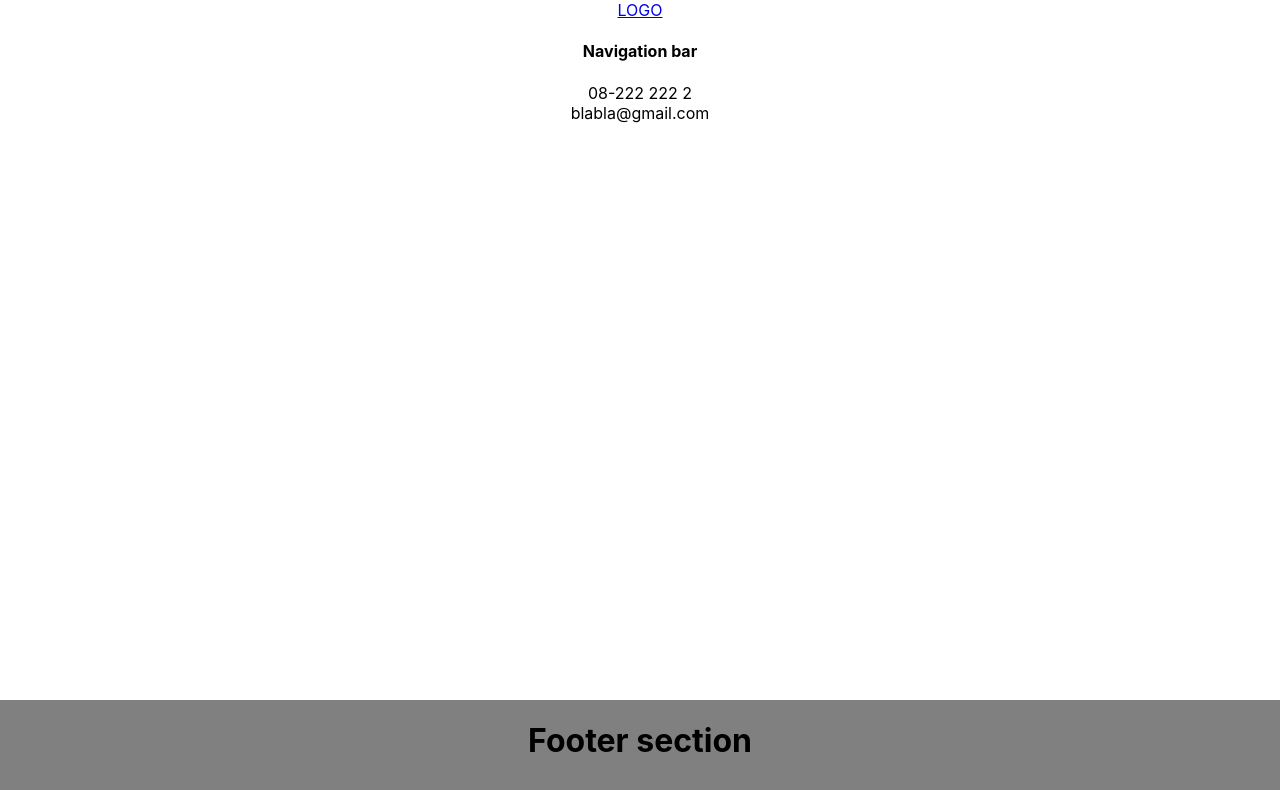
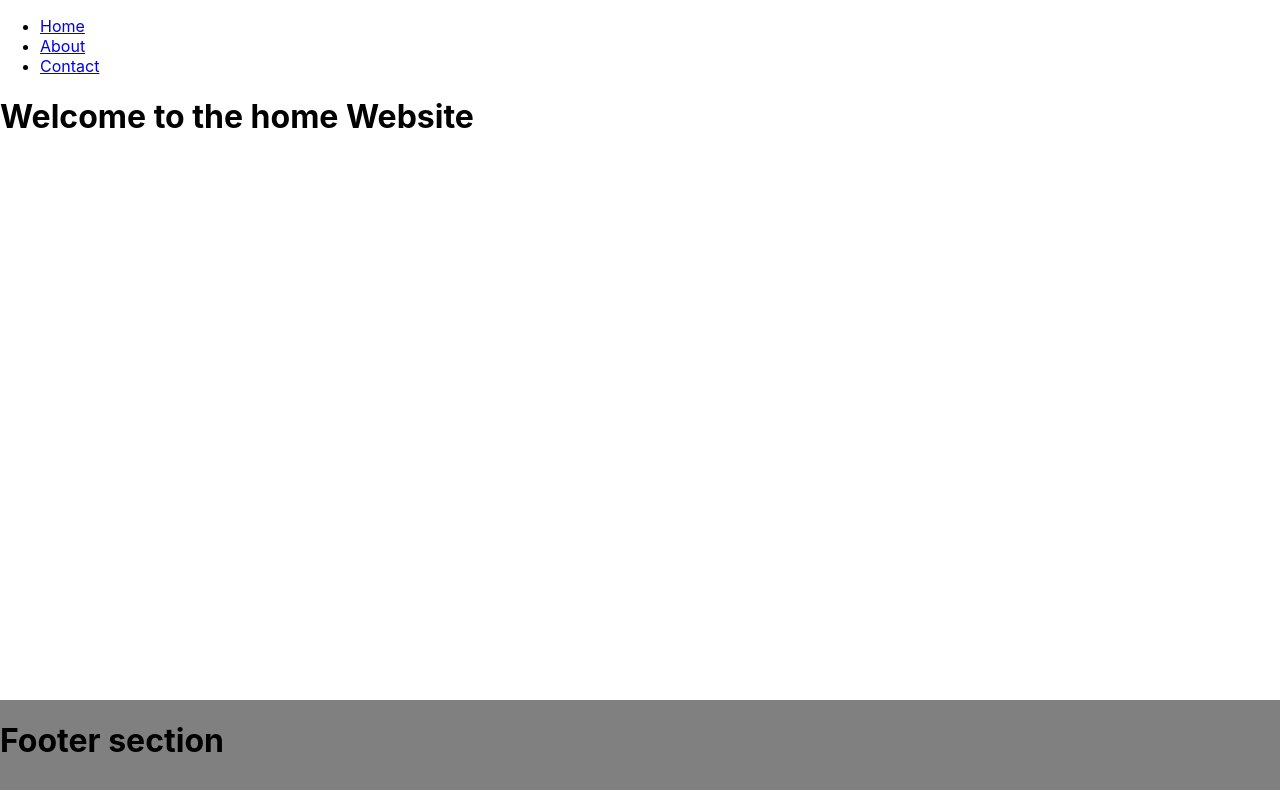
Before and after one commit to sararazm/FirstWebAplicationReact, a React (Create React App) app: page / in a window 1280 px wide. Shown: the top 790 px of the page. Built offline with nearby package versions, Linux system fonts and the light colour scheme.

Commit message:
All pages routed

```diff
--- a/package.json
+++ b/package.json
@@ -6,8 +6,10 @@
     "@testing-library/jest-dom": "^5.16.2",
     "@testing-library/react": "^12.1.3",
     "@testing-library/user-event": "^13.5.0",
+    "express": "^4.17.3",
     "react": "^17.0.2",
     "react-dom": "^17.0.2",
+    "react-router-dom": "^6.2.2",
     "react-scripts": "5.0.0",
     "web-vitals": "^2.1.4"
   },
--- a/src/App.js
+++ b/src/App.js
@@ -1,18 +1,31 @@
-import logo from './logo.svg';
 import './App.css';
 import Home from './components/Pages/home/Home';
 import About from './components/Pages/about/About';
-import Header from './components/header/Header';
 import Contact from './components/Pages/contact/Contact';
 import Footer from './components/footer/Footer';
+import Header from '../src/components/Pages/Header';
+import NoPage from '../src/components/Pages/NoPage';
+import { BrowserRouter, Routes, Route } from "react-router-dom";
+
+
 
 
 function App() {
   return (
-    <div className="App">
+    <BrowserRouter>
+
       <Header />
+      <Routes>
+        <Route path="/">
+          <Route index element={<Home />} />
+          <Route path="about" element={<About />} />
+          <Route path="contact" element={<Contact />} />
+          <Route path="*" element={<NoPage />} />
+        </Route>
+      </Routes>
       <Footer />
-    </div>
+
+    </BrowserRouter>
   );
 }
 
--- /dev/null
+++ b/src/components/Pages/Header.js
@@ -0,0 +1,25 @@
+import { Outlet, Link } from "react-router-dom";
+
+const Header = () => {
+    return (
+        <>
+            <nav>
+                <ul>
+                    <li>
+                        <Link to="/">Home</Link>
+                    </li>
+                    <li>
+                        <Link to="/about">About</Link>
+                    </li>
+                    <li>
+                        <Link to="/contact">Contact</Link>
+                    </li>
+                </ul>
+            </nav>
+
+            <Outlet />
+        </>
+    )
+};
+
+export default Header;
--- /dev/null
+++ b/src/components/Pages/NoPage.js
@@ -0,0 +1,5 @@
+const NoPage = () => {
+    return <h1>404</h1>;
+};
+
+export default NoPage;
--- a/src/components/header/Header.js
+++ /dev/null
@@ -1,31 +0,0 @@
-import React from 'react'
-import NavBar from './NavBar/NavBar'
-import "./Header.css"
-
-function Header() {
-    return (
-
-        <section className="header">
-            <section className="header-top">
-                <section className="header-top-logo">
-                    <a href="/" className="header-logo">LOGO</a>
-                </section>
-                <section className="header-top-navbar">
-                    <NavBar />
-                </section>
-            </section>
-            <section className="header-bottom">
-
-                <section className="header-bottom-phone">
-                    08-222 222 2
-                </section>
-                <section className="header-bottom-mail">
-                    blabla@gmail.com
-                </section>
-            </section>
-        </section>
-
-    )
-}
-
-export default Header;
--- a/src/components/header/NavBar/NavBar.js
+++ /dev/null
@@ -1,12 +0,0 @@
-import React from 'react'
-import "./NavBar.css"
-
-function NavBar() {
-    return (
-        <div>
-            <h1>Navigation bar</h1>
-        </div>
-    )
-}
-
-export default NavBar;
--- a/src/index.js
+++ b/src/index.js
@@ -2,16 +2,11 @@ import React from 'react';
 import ReactDOM from 'react-dom';
 import './index.css';
 import App from './App';
-import reportWebVitals from './reportWebVitals';
+import { BrowserRouter } from 'react-router-dom'
+
 
 ReactDOM.render(
-  <React.StrictMode>
-    <App />
-  </React.StrictMode>,
-  document.getElementById('root')
+
+  <App />, document.getElementById('root')
+
 );
-
-// If you want to start measuring performance in your app, pass a function
-// to log results (for example: reportWebVitals(console.log))
-// or send to an analytics endpoint. Learn more: https://bit.ly/CRA-vitals
-reportWebVitals();
```
Also changed, not shown: src/components/header/Header.css (deleted), src/components/header/NavBar/NavBar.css (deleted), 1 other file (tests, documents, lock files or other folders).
